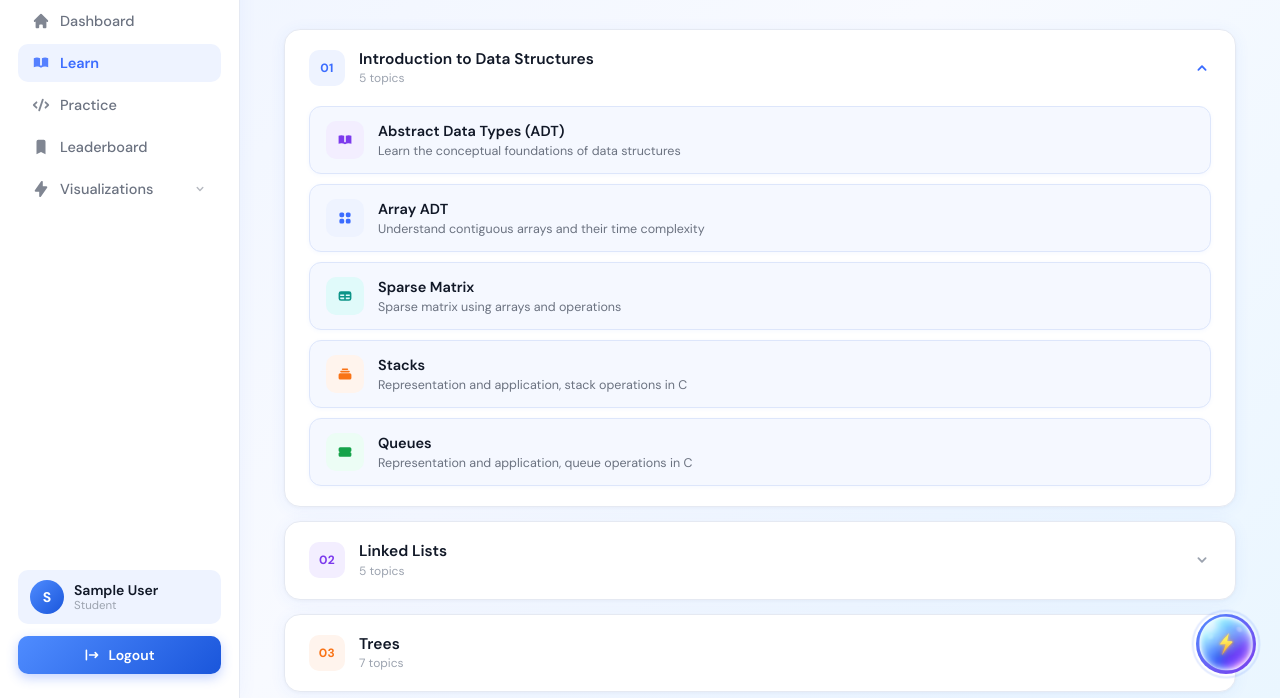
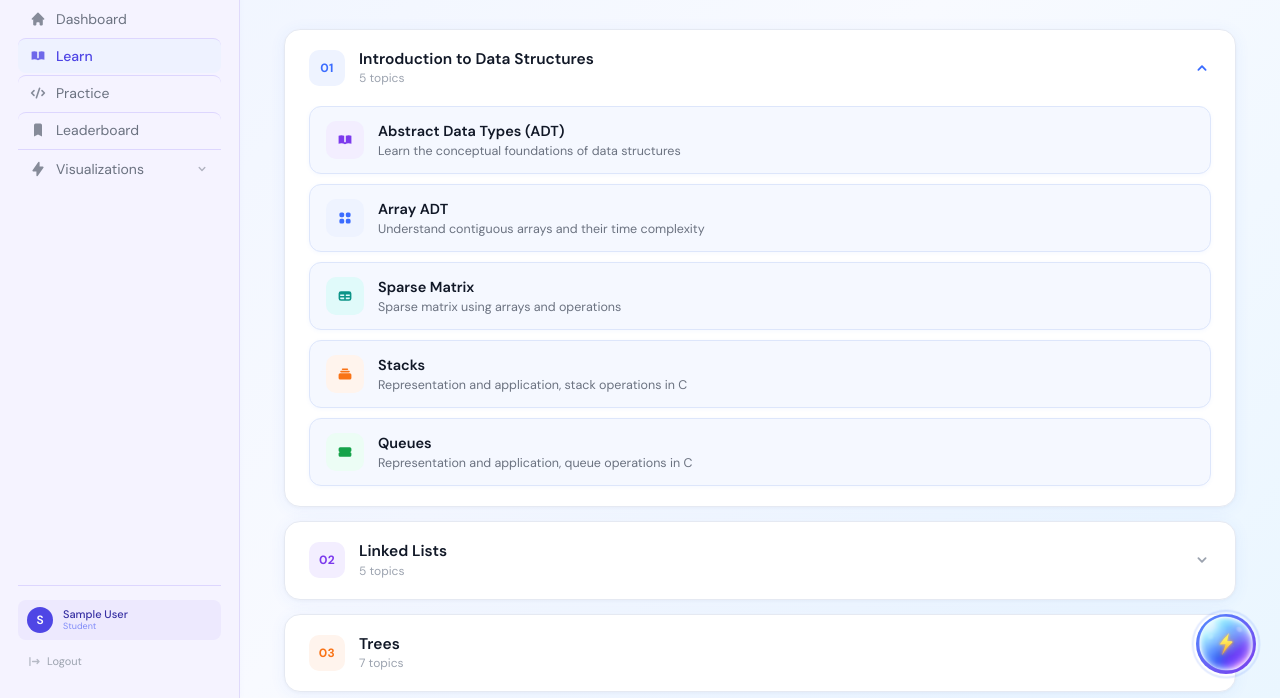
Before and after one commit to Suyesh786/idsnext, a plain HTML site: page frontend/learn/learn.html in a window 1280 px wide. Shown: the part 102-800 px from the top of the page. Drawn offline with Linux system fonts and the light colour scheme; sample sign-in values are in the browser's storage.

```diff
--- a/frontend/dashboard/dashboard.css
+++ b/frontend/dashboard/dashboard.css
@@ -21,7 +21,7 @@
   --text-muted:  #9ca3af;
   --border:      #e5e9f2;
   --card-bg:     #ffffff;
-  --sidebar-bg:  #ffffff;
+  --sidebar-bg:  #F5F3FF;
   --body-bg:     linear-gradient(135deg, #eef4ff 0%, #f8faff 50%, #eaf6ff 100%);
   --shadow-sm:   0 1px 4px rgba(59,108,255,0.06), 0 2px 12px rgba(0,0,0,0.05);
   --shadow-md:   0 4px 20px rgba(59,108,255,0.10), 0 2px 8px rgba(0,0,0,0.06);
@@ -45,14 +45,14 @@
   width: 240px;
   min-width: 240px;
   background: var(--sidebar-bg);
-  border-right: 1px solid var(--border);
+  border-right: 1px solid #E0DAFB;
   display: flex;
   flex-direction: column;
   padding: 28px 18px 24px;
   height: 100vh;
   position: sticky;
   top: 0;
-  box-shadow: 2px 0 16px rgba(59,108,255,0.05);
+  box-shadow: 1px 0 6px rgba(79,70,229,0.025);
   z-index: 10;
 }
 
@@ -84,16 +84,16 @@
 }
 
 .logo-title {
-  font-size: 16px;
-  font-weight: 700;
-  color: var(--text-primary);
-  letter-spacing: -0.3px;
+  font-size: 13px;
+  font-weight: 600;
+  color: #4F46E5;
+  letter-spacing: -0.2px;
 }
 
 .logo-sub {
-  font-size: 11px;
+  font-size: 10px;
   font-weight: 500;
-  color: var(--blue);
+  color: #A5B4FC;
   letter-spacing: 0.5px;
   text-transform: uppercase;
 }
@@ -102,7 +102,14 @@
 .menu {
   display: flex;
   flex-direction: column;
-  gap: 4px;
+  gap: 0;
+}
+
+/* Subtle separator between nav items */
+.menu > * + * {
+  border-top: 0.5px solid #DDD6FE;
+  margin-top: 2px;
+  padding-top: 2px;
 }
 
 .menu-item {
@@ -110,30 +117,30 @@
   align-items: center;
   gap: 10px;
   text-decoration: none;
-  color: var(--text-secondary);
-  padding: 10px 14px;
-  border-radius: var(--radius-sm);
-  font-size: 14.5px;
-  font-weight: 500;
+  color: #6B7280;
+  padding: 8px 12px;
+  border-radius: 8px;
+  font-size: 14px;
+  font-weight: 400;
   transition: all 0.18s ease;
 }
 
 .menu-item:hover {
-  background: var(--blue-light);
-  color: var(--blue);
+  background: #EEF2FF;
+  color: #4F46E5;
 }
 
 .menu-item.active {
-  background: var(--blue-light);
-  color: var(--blue);
-  font-weight: 600;
+  background: #EEF2FF;
+  color: #4F46E5;
+  font-weight: 500;
 }
 
 .menu-icon {
-  width: 18px;
-  height: 18px;
+  width: 16px;
+  height: 16px;
   flex-shrink: 0;
-  opacity: 0.85;
+  opacity: 0.8;
 }
 
 .spacer { flex: 1; }
@@ -142,26 +149,30 @@
 .sidebar-footer {
   display: flex;
   flex-direction: column;
-  gap: 12px;
+  gap: 8px;
+  border-top: 0.5px solid #DDD6FE;
+  padding-top: 14px;
+  margin-top: 4px;
 }
 
+/* User card */
 .user-chip {
   display: flex;
   align-items: center;
   gap: 10px;
-  padding: 10px 12px;
-  background: var(--blue-light);
-  border-radius: var(--radius-sm);
+  padding: 7px 9px;
+  background: #EDE9FE;
+  border-radius: 8px;
 }
 
 .user-avatar {
-  width: 34px;
-  height: 34px;
+  width: 26px;
+  height: 26px;
   border-radius: 50%;
-  background: linear-gradient(135deg, #4f8cff, #1a56db);
+  background: #4F46E5;
   color: white;
-  font-weight: 700;
-  font-size: 14px;
+  font-weight: 600;
+  font-size: 12px;
   display: flex;
   align-items: center;
   justify-content: center;
@@ -171,43 +182,50 @@
 .user-info {
   display: flex;
   flex-direction: column;
-  line-height: 1.2;
+  line-height: 1.3;
 }
 
 .user-name {
-  font-size: 14px;
-  font-weight: 600;
-  color: var(--text-primary);
+  font-size: 11px;
+  font-weight: 500;
+  color: #3730A3;
 }
 
 .user-role {
-  font-size: 11.5px;
-  color: var(--text-muted);
+  font-size: 9px;
+  color: #818CF8;
+  font-weight: 400;
 }
 
-/* Logout */
+/* Logout — ghost style, minimal */
 .logout button {
   width: 100%;
-  padding: 10px 16px;
+  padding: 6px 10px;
   border: none;
-  background: linear-gradient(135deg, #4f8cff 0%, #1a56db 100%);
-  color: white;
+  background: transparent;
+  color: #9CA3AF;
   font-family: var(--font);
-  font-size: 14px;
-  font-weight: 600;
-  border-radius: var(--radius-sm);
+  font-size: 11px;
+  font-weight: 400;
+  border-radius: 6px;
   cursor: pointer;
   display: flex;
   align-items: center;
-  justify-content: center;
-  gap: 8px;
-  transition: opacity 0.18s ease, transform 0.12s ease;
-  box-shadow: 0 4px 12px rgba(59,108,255,0.3);
+  justify-content: flex-start;
+  gap: 6px;
+  transition: background 0.18s ease, color 0.18s ease;
+}
+
+.logout button svg {
+  width: 13px;
+  height: 13px;
+  flex-shrink: 0;
+  opacity: 0.7;
 }
 
 .logout button:hover {
-  opacity: 0.92;
-  transform: translateY(-1px);
+  background: #EDE9FE;
+  color: #4F46E5;
 }
 
 /* ─── Main Content ───────────────────────────────────────────── */
@@ -781,7 +799,7 @@
     z-index: 200;
     transform: translateX(-100%);
     transition: transform 0.3s cubic-bezier(0.4, 0, 0.2, 1) !important;
-    box-shadow: 4px 0 32px rgba(15, 23, 42, 0.15);
+    box-shadow: 4px 0 32px rgba(79,70,229,0.12);
   }
 
   /* Open state — triggered by .sidebar-mobile-open class */
@@ -864,8 +882,8 @@
 /* Trigger hover/active state (mirrors .menu-item) */
 .menu-accordion-trigger:hover,
 .menu-accordion-trigger.viz-open {
-  background: var(--blue-light);
-  color: var(--blue);
+  background: #EEF2FF;
+  color: #4F46E5;
 }
 
 /* Submenu wrapper — animates height + opacity */
@@ -916,17 +934,17 @@
 }
 
 .viz-item:hover {
-  background: var(--blue-light);
-  color: var(--blue);
+  background: #EEF2FF;
+  color: #4F46E5;
 }
 
 .viz-item:hover::before {
-  background: var(--blue);
+  background: #4F46E5;
 }
 
 .viz-item.active {
-  background: var(--blue-light);
-  color: var(--blue);
+  background: #EEF2FF;
+  color: #4F46E5;
   font-weight: 500;
 }
 
```
